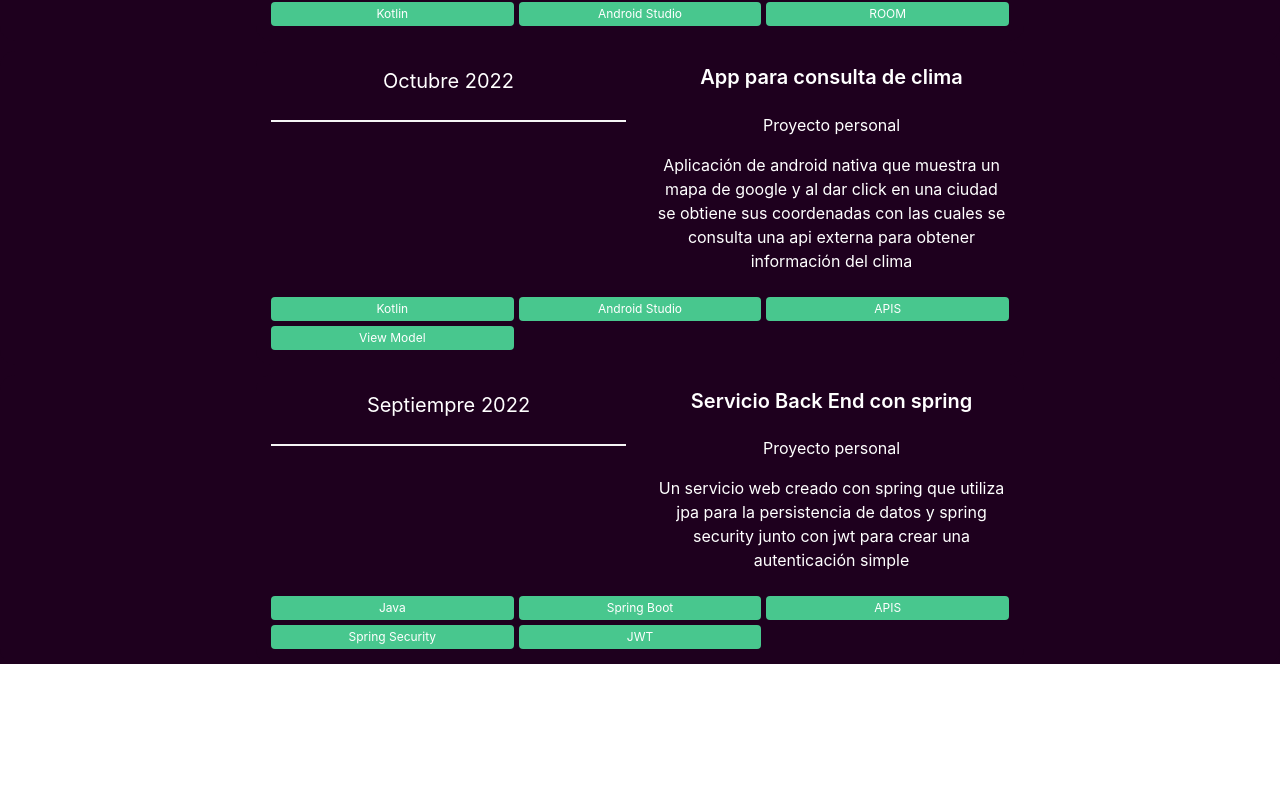
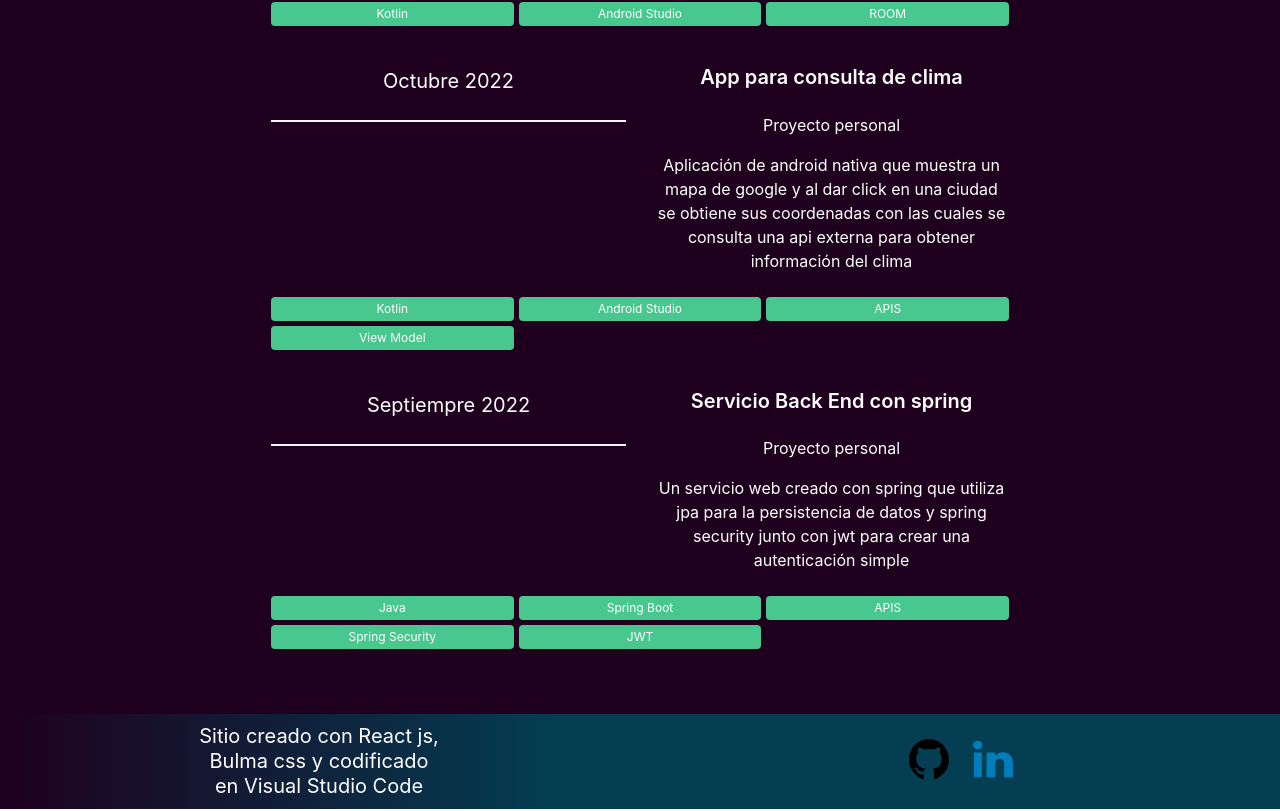
Before and after one commit to KevinCarm/portfolio, a React (Vite) app: page / in a window 1280 px wide. Shown: the part 1128-1939 px from the top of the page. Before the commit the page ends 1792 px from the top, so only its background shows below. Built offline with nearby package versions, Linux system fonts and the light colour scheme.

Commit message:
Add footer container

```diff
--- a/src/App.jsx
+++ b/src/App.jsx
@@ -1,6 +1,7 @@
 import Navbar from "./components/Navbar/Navbar.jsx";
 import About from "./components/About/About.jsx";
 import Experience from "./components/Experience/Experience.jsx";
+import Footer from "./components/Footer/Footer.jsx";
 
 function App() {
 
@@ -8,7 +9,8 @@ function App() {
     <>
       <Navbar />
       <About />
-    <Experience />
+      <Experience />
+      <Footer />
     </>
   )
 }
--- /dev/null
+++ b/src/components/Footer/Footer.jsx
@@ -0,0 +1,37 @@
+import style from './footer.module.css';
+import 'bulma/css/bulma.css';
+import git from '../../assets/git.svg';
+import linkedin from '../../assets/linkedin.svg';
+const Footer = () => {
+    return <>
+        <div className={style.container}>
+            <div className="columns">
+                <div className="column">
+                    <div className="is-flex is-justify-content-center">
+                        <p className="subtitle is-5">Sitio creado con React js, Bulma css y codificado en Visual Studio Code</p>
+                    </div>
+                </div>
+                <div className="column">
+                    <div style={{height: "100%"}} className="is-flex is-justify-content-center">
+                        <div  className="is-flex is-flex-direction-column  is-justify-content-center">
+                           <div className="columns">
+                               <div className="column">
+                                   <a href="https://github.com/KevinCarm">
+                                       <img src={git}/>
+                                   </a>
+                               </div>
+                               <div className="column">
+                                   <a href="https://www.linkedin.com/in/kevin-carmona-serrano-60b613234/">
+                                       <img src={linkedin}/>
+                                   </a>
+                               </div>
+                           </div>
+                       </div>
+                    </div>
+                </div>
+            </div>
+        </div>
+    </>
+};
+
+export default Footer;
--- /dev/null
+++ b/src/components/Footer/footer.module.css
@@ -0,0 +1,22 @@
+.container {
+    margin-top: 50px;
+    background: rgb(30,0,30);
+    background: linear-gradient(90deg, rgba(30,0,30,1) 0%, rgba(3,62,83,1) 44%);
+    width: 100%;
+    padding: 10px;
+}
+
+.container div {
+    background: transparent;
+}
+
+.container p {
+    color: #fff;
+    width: 40%;
+    word-wrap: break-word;
+}
+
+.container img {
+    width: 40px;
+    height: 40px;
+}
```
Also changed, not shown: src/assets/git.svg (added), src/assets/linkedin.svg (added).
